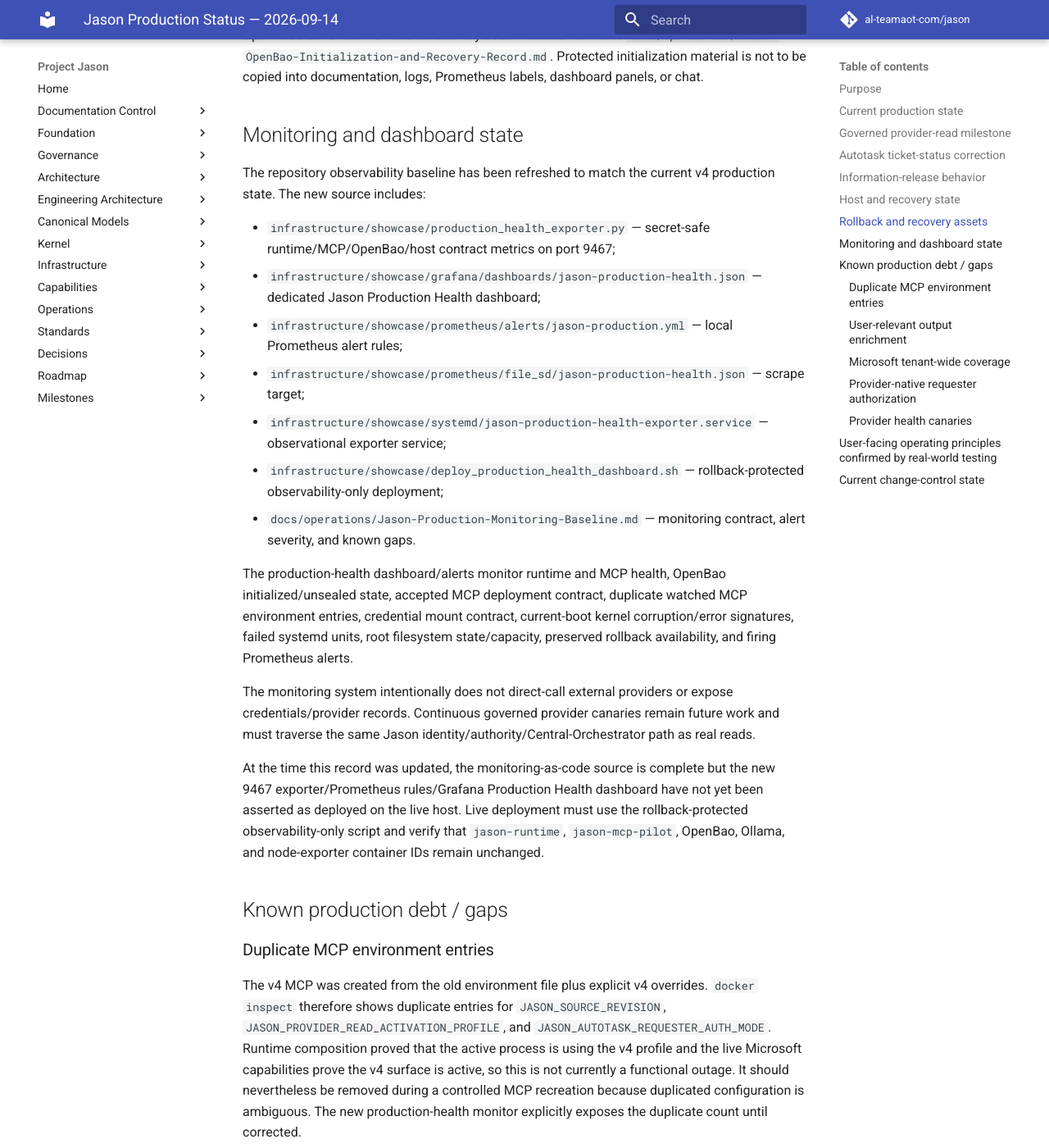
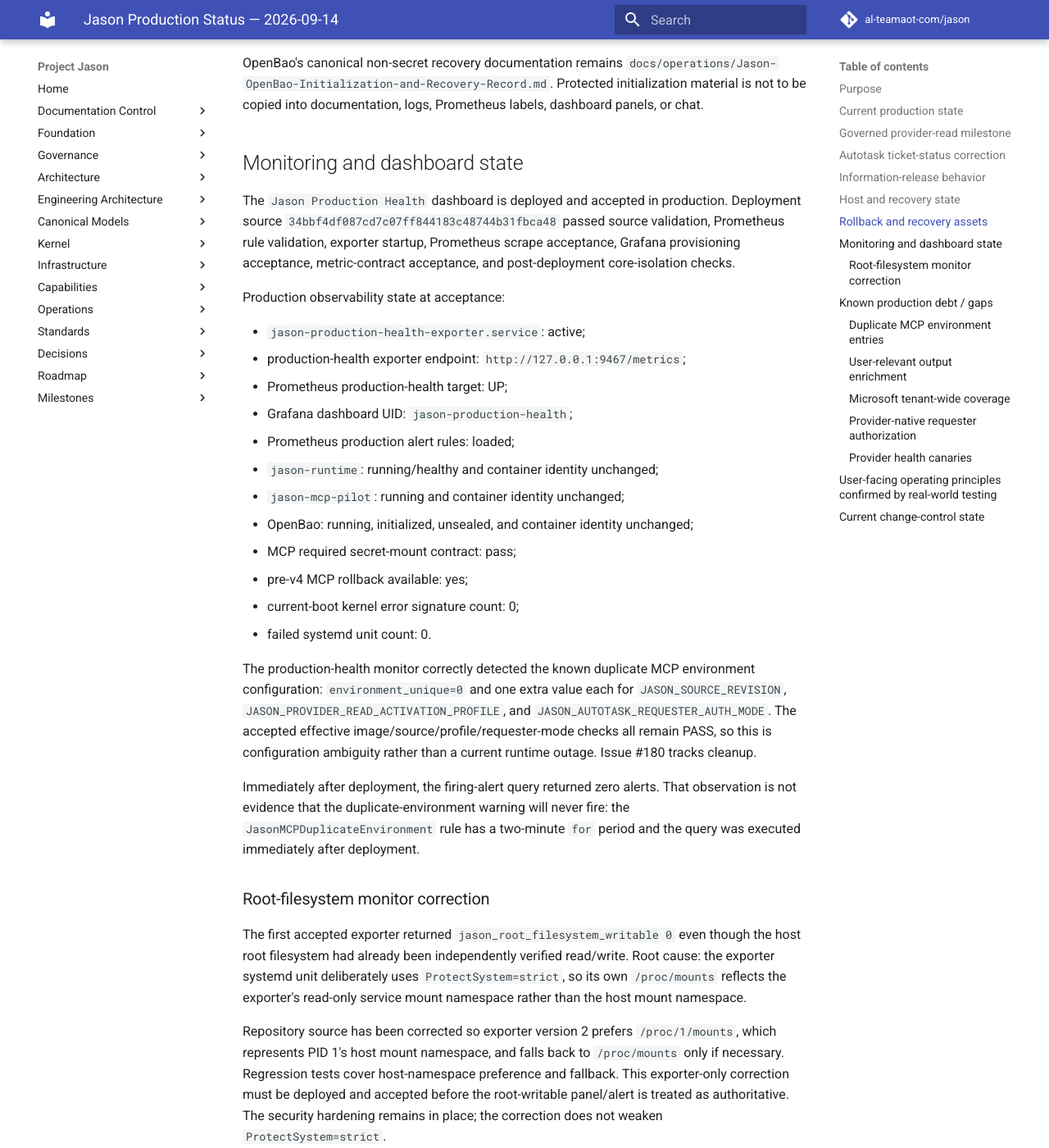
Before and after one commit to al-teamaot-com/jason, an MkDocs documentation site: the page built from docs/operations/Jason-Production-Status-2026-09-14.md, in a window 1280 px wide and 1400 px high, scrolled down 2852 px. Shown: the whole window at 82% size. Built offline with MkDocs 1.6.1 and Material for MkDocs 9.7.7, drawn with Linux system fonts in a browser that asks for light colours; comment, search, counter and statistics services are not loaded; some of the changed text lies outside the part shown.

Commit message:
Record accepted production health monitoring deployment

```diff
--- a/docs/operations/Jason-Production-Status-2026-09-14.md
+++ b/docs/operations/Jason-Production-Status-2026-09-14.md
@@ -2,7 +2,7 @@
 
 ## Purpose
 
-This record captures the current production state after the governed provider-read v4 cutover and the host/OpenBao recovery work completed on 2026-09-14. It is a factual operating record, not a replacement for architecture, recovery, or security-control documentation.
+This record captures the current production state after the governed provider-read v4 cutover, host/OpenBao recovery, and production-health monitoring deployment completed on 2026-09-14. It is a factual operating record, not a replacement for architecture, recovery, or security-control documentation.
 
 ## Current production state
 
@@ -15,7 +15,7 @@
 - direct provider access: disabled;
 - write tools: disabled.
 
-The separate `jason-runtime` container is running and healthy. It was not restarted during the MCP v4 cutover.
+The separate `jason-runtime` container is running and healthy. It was not restarted during the MCP v4 cutover or the production-health monitoring deployment.
 
 OpenBao is initialized, unsealed, and using raft storage. Runtime provider credentials are staged as read-only bind-mounted files under `/run/jason-runtime-credentials/openbao`; `/run` is ephemeral and the credential staging must be restored after a host reboot before dependent containers are started.
 
@@ -53,8 +53,9 @@
 Current operating observations:
 
 - kernel: `7.0.0-31-generic`;
-- root filesystem: ext4, mounted read/write;
-- recent production verification: no current-boot EXT4 error, kernel Oops, general-protection fault, list corruption, I/O error, or media error detected;
+- root filesystem: ext4, independently verified mounted read/write after recovery;
+- current production-health kernel signature count: `0`;
+- current failed systemd unit count: `0`;
 - Secure Boot remains disabled from diagnostics and should only be re-enabled deliberately after stability is established;
 - BIOS is materially old and should not be flashed casually as part of normal Jason changes.
 
@@ -70,27 +71,40 @@
 
 ## Monitoring and dashboard state
 
-The repository observability baseline has been refreshed to match the current v4 production state. The new source includes:
+The `Jason Production Health` dashboard is deployed and accepted in production. Deployment source `34bbf4df087cd7c07ff844183c48744b31fbca48` passed source validation, Prometheus rule validation, exporter startup, Prometheus scrape acceptance, Grafana provisioning acceptance, metric-contract acceptance, and post-deployment core-isolation checks.
 
-- `infrastructure/showcase/production_health_exporter.py` — secret-safe runtime/MCP/OpenBao/host contract metrics on port 9467;
-- `infrastructure/showcase/grafana/dashboards/jason-production-health.json` — dedicated Jason Production Health dashboard;
-- `infrastructure/showcase/prometheus/alerts/jason-production.yml` — local Prometheus alert rules;
-- `infrastructure/showcase/prometheus/file_sd/jason-production-health.json` — scrape target;
-- `infrastructure/showcase/systemd/jason-production-health-exporter.service` — observational exporter service;
-- `infrastructure/showcase/deploy_production_health_dashboard.sh` — rollback-protected observability-only deployment;
-- `docs/operations/Jason-Production-Monitoring-Baseline.md` — monitoring contract, alert severity, and known gaps.
+Production observability state at acceptance:
 
-The production-health dashboard/alerts monitor runtime and MCP health, OpenBao initialized/unsealed state, accepted MCP deployment contract, duplicate watched MCP environment entries, credential mount contract, current-boot kernel corruption/error signatures, failed systemd units, root filesystem state/capacity, preserved rollback availability, and firing Prometheus alerts.
+- `jason-production-health-exporter.service`: active;
+- production-health exporter endpoint: `http://127.0.0.1:9467/metrics`;
+- Prometheus production-health target: UP;
+- Grafana dashboard UID: `jason-production-health`;
+- Prometheus production alert rules: loaded;
+- `jason-runtime`: running/healthy and container identity unchanged;
+- `jason-mcp-pilot`: running and container identity unchanged;
+- OpenBao: running, initialized, unsealed, and container identity unchanged;
+- MCP required secret-mount contract: pass;
+- pre-v4 MCP rollback available: yes;
+- current-boot kernel error signature count: 0;
+- failed systemd unit count: 0.
 
-The monitoring system intentionally does not direct-call external providers or expose credentials/provider records. Continuous governed provider canaries remain future work and must traverse the same Jason identity/authority/Central-Orchestrator path as real reads.
+The production-health monitor correctly detected the known duplicate MCP environment configuration: `environment_unique=0` and one extra value each for `JASON_SOURCE_REVISION`, `JASON_PROVIDER_READ_ACTIVATION_PROFILE`, and `JASON_AUTOTASK_REQUESTER_AUTH_MODE`. The accepted effective image/source/profile/requester-mode checks all remain PASS, so this is configuration ambiguity rather than a current runtime outage. Issue #180 tracks cleanup.
 
-At the time this record was updated, the monitoring-as-code source is complete but the new 9467 exporter/Prometheus rules/Grafana Production Health dashboard have not yet been asserted as deployed on the live host. Live deployment must use the rollback-protected observability-only script and verify that `jason-runtime`, `jason-mcp-pilot`, OpenBao, Ollama, and node-exporter container IDs remain unchanged.
+Immediately after deployment, the firing-alert query returned zero alerts. That observation is not evidence that the duplicate-environment warning will never fire: the `JasonMCPDuplicateEnvironment` rule has a two-minute `for` period and the query was executed immediately after deployment.
+
+### Root-filesystem monitor correction
+
+The first accepted exporter returned `jason_root_filesystem_writable 0` even though the host root filesystem had already been independently verified read/write. Root cause: the exporter systemd unit deliberately uses `ProtectSystem=strict`, so its own `/proc/mounts` reflects the exporter's read-only service mount namespace rather than the host mount namespace.
+
+Repository source has been corrected so exporter version 2 prefers `/proc/1/mounts`, which represents PID 1's host mount namespace, and falls back to `/proc/mounts` only if necessary. Regression tests cover host-namespace preference and fallback. This exporter-only correction must be deployed and accepted before the root-writable panel/alert is treated as authoritative. The security hardening remains in place; the correction does not weaken `ProtectSystem=strict`.
+
+The monitoring system intentionally does not direct-call external providers or expose credentials/provider records. Continuous governed provider canaries remain future work and must traverse the same Jason identity/authority/Central-Orchestrator path as real reads. Issue #181 tracks that work.
 
 ## Known production debt / gaps
 
 ### Duplicate MCP environment entries
 
-The v4 MCP was created from the old environment file plus explicit v4 overrides. `docker inspect` therefore shows duplicate entries for `JASON_SOURCE_REVISION`, `JASON_PROVIDER_READ_ACTIVATION_PROFILE`, and `JASON_AUTOTASK_REQUESTER_AUTH_MODE`. Runtime composition proved that the active process is using the v4 profile and the live Microsoft capabilities prove the v4 surface is active, so this is not currently a functional outage. It should nevertheless be removed during a controlled MCP recreation because duplicated configuration is ambiguous. The new production-health monitor explicitly exposes the duplicate count until corrected.
+The v4 MCP was created from the old environment file plus explicit v4 overrides. `docker inspect` therefore shows duplicate entries for `JASON_SOURCE_REVISION`, `JASON_PROVIDER_READ_ACTIVATION_PROFILE`, and `JASON_AUTOTASK_REQUESTER_AUTH_MODE`. Runtime composition proved that the active process is using the v4 profile and live Microsoft capabilities prove the v4 surface is active, so this is not currently a functional outage. It should nevertheless be removed during a controlled MCP recreation because duplicated configuration is ambiguous. The production-health monitor explicitly exposes the duplicate count until corrected. Tracked in GitHub issue #180.
 
 ### User-relevant output enrichment
 
@@ -110,7 +124,7 @@
 
 ### Provider health canaries
 
-Live provider reads were proven during acceptance, but continuous external-provider canaries have not yet been added to the monitoring stack. Any such canary must remain low cadence, bounded, governed, read-only, non-disclosing, and must not bypass Jason by calling provider APIs with raw credentials from the monitoring system.
+Live provider reads were proven during acceptance, but continuous external-provider canaries have not yet been added to the monitoring stack. Any such canary must remain low cadence, bounded, governed, read-only, non-disclosing, and must not bypass Jason by calling provider APIs with raw credentials from the monitoring system. Tracked in GitHub issue #181.
 
 ## User-facing operating principles confirmed by real-world testing
 
```
